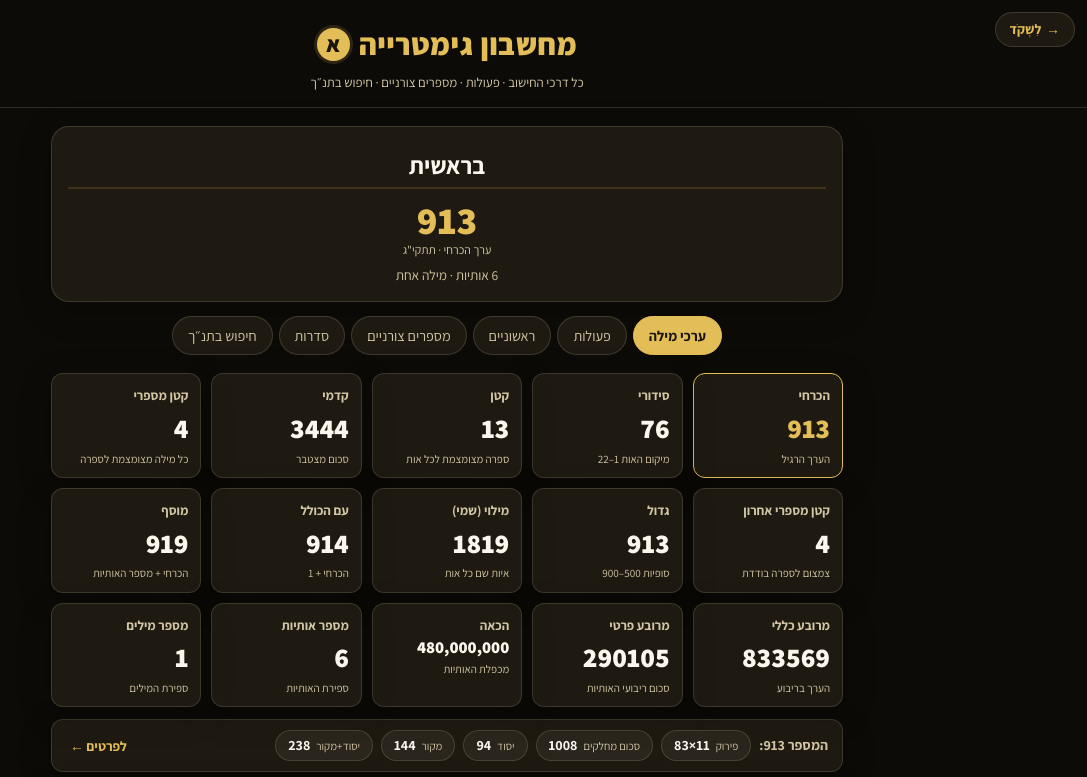
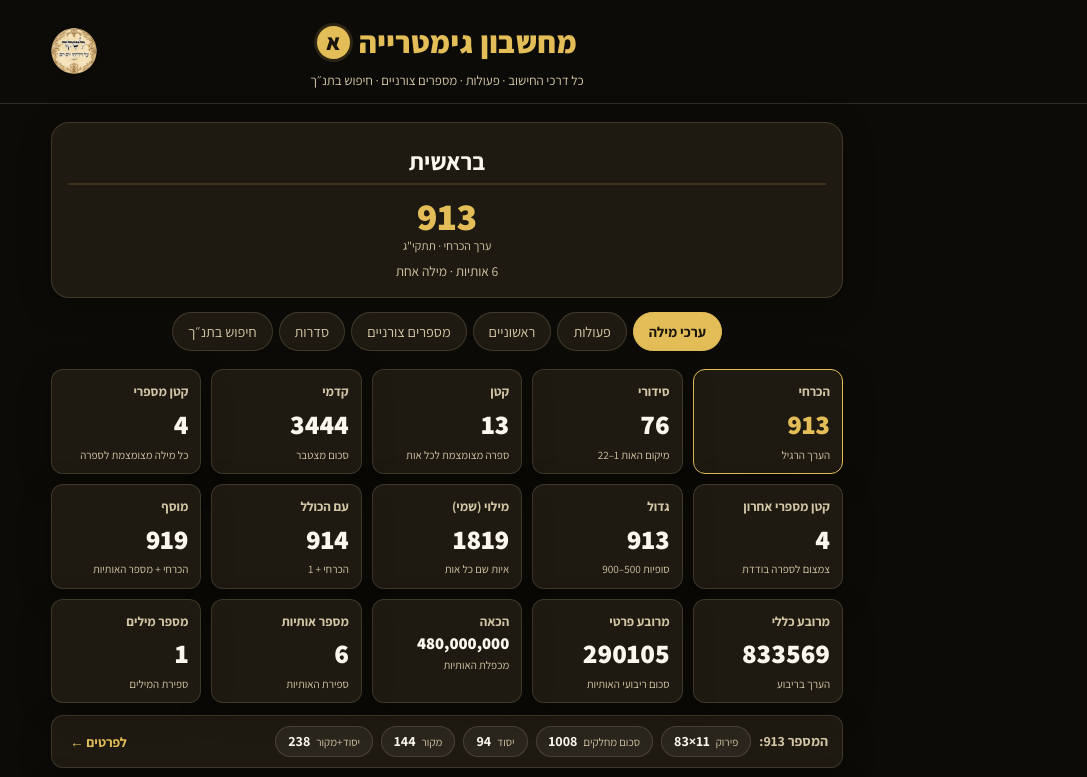
Before and after one commit to dvdhll/gematria, a plain HTML site: page index.html in a window 1280 px wide. Shown: the top 777 px of the page, without its empty margins (193-1280 px from the left). Drawn offline with Linux system fonts and the light colour scheme.

Commit message:
כותרת: לוגו לשקוד במקום כפתור הטקסט, צמוד לגבול השמאלי של האפליקציה
- לוגו המדליון של לשקוד (128px, 38KB) בצד שמאל הפיזי; לחיצה פותחת לשקוד
- מיכל topbar-inner במקס-רוחב האפליקציה → הלוגו נצמד לגבול השמאלי
  של האפליקציה ולא של המסך (בדסקטופ רחב)
- מוסתר במצב embedded; עובד בכל הערכות

Co-Authored-By: Claude Opus 4.8 <noreply@anthropic.com>

```diff
--- a/css/styles.css
+++ b/css/styles.css
@@ -101,21 +101,27 @@ main{max-width:820px;margin:0 auto;padding:0 14px 60px}
 
 /* כותרת — בהירה בסגנון לִשְׁקֹד */
 .topbar{
-  background:transparent;
-  color:var(--ink); text-align:center; padding:22px 14px 14px;
+  background:transparent; color:var(--ink);
   border-bottom:1px solid var(--line);
-  position:relative;
 }
-/* חזרה ללשקוד — מרגיש כמו ניווט פנימי באותה אפליקציה */
-.back-lishkod{
-  position:absolute;inset-inline-start:12px;top:12px;
-  display:inline-flex;align-items:center;gap:5px;white-space:nowrap;
-  border:1px solid var(--line);border-radius:999px;padding:6px 14px;
-  background:var(--card);color:var(--gold);text-decoration:none;
-  font-size:.86rem;font-weight:700;
+/* מיכל פנימי בגבולות האפליקציה (max-width כמו main) — כדי שהלוגו ייצמד
+   לגבול השמאלי של האפליקציה, לא של המסך */
+.topbar-inner{
+  position:relative; max-width:820px; margin:0 auto; padding:20px 14px 12px; text-align:center;
 }
-.back-lishkod:hover{border-color:var(--gold)}
-@media(max-width:520px){ .back-lishkod{padding:5px 11px;font-size:.8rem;top:10px} }
+/* לוגו לשקוד — צמוד לגבול השמאלי (הפיזי) של האפליקציה; לחיצה פותחת את לשקוד */
+.lishkod-logo{
+  position:absolute; left:14px; top:50%; transform:translateY(-50%);
+  display:inline-flex; line-height:0; border-radius:50%;
+  box-shadow:0 1px 5px #0004; transition:transform .12s;
+}
+.lishkod-logo img{display:block; width:46px; height:46px; border-radius:50%}
+.lishkod-logo:hover{transform:translateY(-50%) scale(1.07)}
+@media(max-width:520px){
+  .topbar-inner{padding:16px 12px 10px}
+  .lishkod-logo{left:10px}
+  .lishkod-logo img{width:40px;height:40px}
+}
 .topbar h1{margin:0;font-size:1.9rem;font-weight:800;letter-spacing:.5px;display:inline-flex;align-items:center;gap:.3em;color:var(--gold)}
 .crown{
   display:inline-grid;place-items:center;width:1.5em;height:1.5em;font-size:.72em;
--- a/index.html
+++ b/index.html
@@ -34,7 +34,7 @@
     if(!F[fid])fid='sbl';                        /* ברירת מחדל SBL */
     document.documentElement.style.setProperty('--font-tanakh',F[fid]);
   }catch(e){}})();</script>
-  <style>html.embedded .back-lishkod{display:none}html.embedded .install-banner{display:none!important}</style>
+  <style>html.embedded .lishkod-logo{display:none}html.embedded .install-banner{display:none!important}</style>
 </head>
 <body>
   <!-- באנר התקנה (מוצג לפי מכשיר, רק כשלא מותקן) -->
@@ -44,9 +44,13 @@
     <button id="installClose" class="ib-close" aria-label="סגירה">✕</button>
   </div>
   <header class="topbar">
-    <a href="https://lishkod.app/" id="backLishkod" class="back-lishkod"><span aria-hidden="true">→</span><span>לִשְׁקֹד</span></a>
-    <h1>מחשבון גימטרייה<span class="crown">א</span></h1>
-    <p class="tagline">כל דרכי החישוב · פעולות · מספרים צורניים · חיפוש בתנ״ך</p>
+    <div class="topbar-inner">
+      <a href="https://lishkod.app/" id="backLishkod" class="lishkod-logo" title="לשקוד" aria-label="פתיחת לשקוד">
+        <img src="lishkod-logo.png" alt="לשקוד" width="46" height="46">
+      </a>
+      <h1>מחשבון גימטרייה<span class="crown">א</span></h1>
+      <p class="tagline">כל דרכי החישוב · פעולות · מספרים צורניים · חיפוש בתנ״ך</p>
+    </div>
   </header>
 
   <main>
--- a/sw.js
+++ b/sw.js
@@ -1,5 +1,5 @@
 /* service worker — קאשינג לאופליין */
-const CACHE = 'gematria-v12';
+const CACHE = 'gematria-v13';
 const ASSETS = [
   './', './index.html', './css/styles.css',
   './js/gematria.js', './js/search.js', './js/ui.js',
```
Also changed, not shown: lishkod-logo.png (added).
